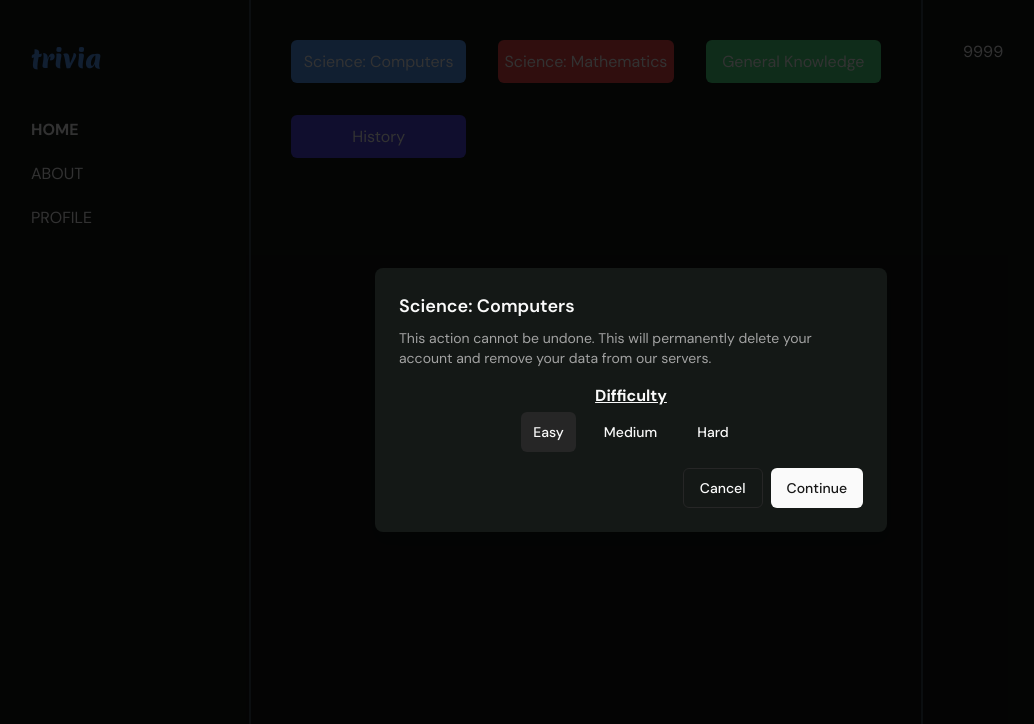
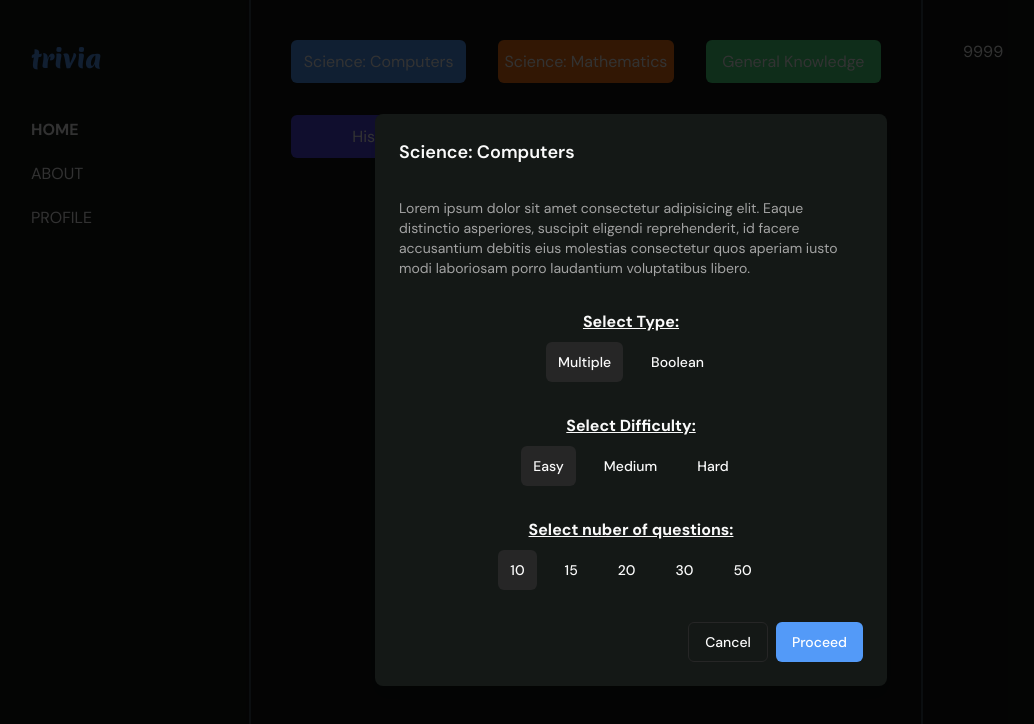
Before and after one commit to michaelchristwin/trivia, a React (Vite) app: page / in a window 1280 px wide. Both pictures are taken after a click on the button "Science: Computers". Shown: the top 724 px of the page, without its empty margins (9-1043 px from the left). Built offline with nearby package versions, Linux system fonts and the light colour scheme.

Commit message:
Added search params

```diff
--- a/src/components/QuizDialog.tsx
+++ b/src/components/QuizDialog.tsx
@@ -9,43 +9,124 @@ import {
   AlertDialogTitle,
   AlertDialogTrigger,
 } from "@/components/ui/alert-dialog";
+import { useNavigate } from "@tanstack/react-router";
 import { SubjectData } from "@/utils/subject.details";
 import { ToggleGroup, ToggleGroupItem } from "@/components/ui/toggle-group";
+import { cn } from "@/lib/utils";
+import { motion } from "framer-motion";
+import { useState } from "react";
 
 interface QuizDialogProps {
   children: React.ReactNode;
   details: SubjectData;
 }
-
+interface searchParms {
+  difficulty: string;
+  amount: number;
+  type: string;
+}
+const defaultState: searchParms = {
+  type: "multiple",
+  difficulty: "easy",
+  amount: 10,
+};
 function QuizDialog({ children, details }: QuizDialogProps) {
+  const navigate = useNavigate();
+  const [params, setParams] = useState(defaultState);
+  const { difficulty, type, amount } = params;
   return (
     <AlertDialog>
       <AlertDialogTrigger asChild>{children}</AlertDialogTrigger>
-      <AlertDialogContent className={`border-0`}>
+      <AlertDialogContent className={`border-0 space-y-4`}>
         <AlertDialogHeader>
           <AlertDialogTitle>{details.name}</AlertDialogTitle>
-          <AlertDialogDescription>
-            This action cannot be undone. This will permanently delete your
-            account and remove your data from our servers.
-          </AlertDialogDescription>
         </AlertDialogHeader>
-        <div className={`block w-full space-y-1`}>
+        <AlertDialogDescription>
+          Lorem ipsum dolor sit amet consectetur adipisicing elit. Eaque
+          distinctio asperiores, suscipit eligendi reprehenderit, id facere
+          accusantium debitis eius molestias consectetur quos aperiam iusto modi
+          laboriosam porro laudantium voluptatibus libero.
+        </AlertDialogDescription>
+        <div className={`block w-full space-y-2`}>
           <p className={`block mx-auto font-bold w-fit underline`}>
-            Difficulty
+            Select Type:
           </p>
           <ToggleGroup
             type="single"
             className={`space-x-3`}
-            defaultValue="easy"
+            defaultValue={type}
+            onValueChange={(value) =>
+              setParams((prms) => ({ ...prms, type: value }))
+            }
+          >
+            <ToggleGroupItem value="multiple">Multiple</ToggleGroupItem>
+            <ToggleGroupItem value="boolean">Boolean</ToggleGroupItem>
+          </ToggleGroup>
+        </div>
+        <div className={`block w-full space-y-2`}>
+          <p className={`block mx-auto font-bold w-fit underline`}>
+            Select Difficulty:
+          </p>
+          <ToggleGroup
+            type="single"
+            className={`space-x-3`}
+            defaultValue={difficulty}
+            onValueChange={(value) =>
+              setParams((prms) => ({ ...prms, difficulty: value }))
+            }
           >
             <ToggleGroupItem value="easy">Easy</ToggleGroupItem>
             <ToggleGroupItem value="medium">Medium</ToggleGroupItem>
             <ToggleGroupItem value="hard">Hard</ToggleGroupItem>
           </ToggleGroup>
         </div>
+        <div className={`block w-full space-y-2`}>
+          <p className={`block mx-auto font-bold w-fit underline`}>
+            Select nuber of questions:
+          </p>
+          <ToggleGroup
+            type="single"
+            className={`space-x-3`}
+            defaultValue={String(amount)}
+            onValueChange={(value) =>
+              setParams((prms) => ({ ...prms, amount: Number(value) }))
+            }
+          >
+            <ToggleGroupItem value="10">10</ToggleGroupItem>
+            <ToggleGroupItem value="15">15</ToggleGroupItem>
+            <ToggleGroupItem value="20">20</ToggleGroupItem>
+            <ToggleGroupItem value="30">30</ToggleGroupItem>
+            <ToggleGroupItem value="50">50</ToggleGroupItem>
+          </ToggleGroup>
+        </div>
         <AlertDialogFooter>
           <AlertDialogCancel>Cancel</AlertDialogCancel>
-          <AlertDialogAction>Continue</AlertDialogAction>
+          <AlertDialogAction asChild>
+            <motion.button
+              type="button"
+              whileHover={{ scale: 1.03 }}
+              whileTap={{ scale: 0.9 }}
+              className={cn(
+                `${details.color}`,
+                `text-white`,
+
+                `hover:text-black`
+              )}
+              onClick={() =>
+                navigate({
+                  to: "/subjects/$subject",
+                  params: {
+                    subject: String(details.id),
+                  },
+                  search: {
+                    ...params,
+                  },
+                })
+              }
+            >
+              Proceed
+            </motion.button>
+          </AlertDialogAction>
         </AlertDialogFooter>
       </AlertDialogContent>
     </AlertDialog>
--- a/src/routes/index.lazy.tsx
+++ b/src/routes/index.lazy.tsx
@@ -1,5 +1,4 @@
 import { createLazyFileRoute } from "@tanstack/react-router";
-import { useNavigate } from "@tanstack/react-router";
 import { subjects } from "@/utils/subject.details";
 import { motion } from "framer-motion";
 import QuizDialog from "@/components/QuizDialog";
@@ -9,7 +8,6 @@ export const Route = createLazyFileRoute("/")({
 });
 
 function Index() {
-  const navigate = useNavigate();
   return (
     <div className={`w-full grid lg:grid-cols-3 p-[40px] gap-8`}>
       {subjects.map((subject) => (
@@ -19,14 +17,6 @@ function Index() {
             whileTap={{ scale: 0.9 }}
             type="button"
             key={subject.id}
-            // onClick={() =>
-            //   navigate({
-            //     to: "/subjects/$subject",
-            //     params: {
-            //       subject: `${subject.id}`,
-            //     },
-            //   })
-            // }
             className={`${subject.color} px-1 h-[43px] rounded-[6px] text-[16px]`}
           >
             {subject.name}
--- a/src/routes/subjects/$subject.tsx
+++ b/src/routes/subjects/$subject.tsx
@@ -5,16 +5,28 @@ import {
 } from "../../utils/session.manager";
 
 export const Route = createFileRoute("/subjects/$subject")({
-  loader: async ({ params }) => {
+  validateSearch: (search) =>
+    search as {
+      difficulty: string;
+      type: string;
+      amount: number;
+    },
+  loaderDeps: ({ search: { difficulty, type, amount } }) => ({
+    difficulty,
+    type,
+    amount,
+  }),
+  loader: async ({ params, deps: { difficulty, amount, type } }) => {
     console.info(`Fetching questions for subjectId ${params.subject}`);
     let token;
     if (isTokenExpired()) {
       token = await refreshSessionToken();
     }
+
     let tokenData = JSON.parse(localStorage.getItem("sessionTokenData") as any);
     token = tokenData.token;
     return fetch(
-      `https://opentdb.com/api.php?amount=10&category=${params.subject}&difficulty=medium&type=multiple&token=${token}`
+      `https://opentdb.com/api.php?amount=${amount}&category=${params.subject}&difficulty=${difficulty}&type=${type}&token=${token}`
     ).then((r) => r.json());
   },
   component: Quiz,
--- a/src/utils/subject.details.ts
+++ b/src/utils/subject.details.ts
@@ -12,7 +12,7 @@ export const subjects: SubjectData[] = [
   {
     name: "Science: Mathematics",
     id: 19,
-    color: "bg-red-500",
+    color: "bg-orange-500",
   },
   {
     name: "General Knowledge",
```
